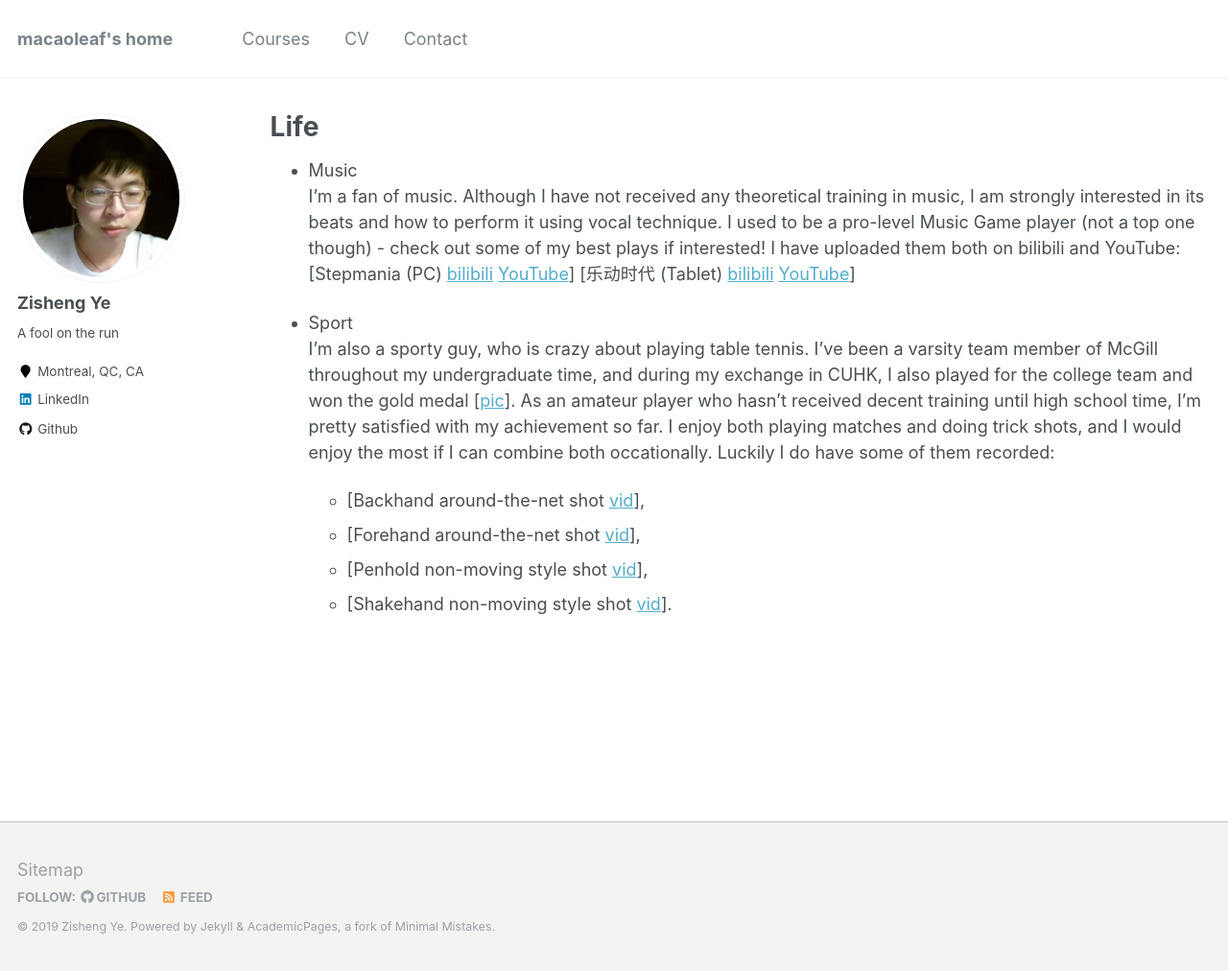
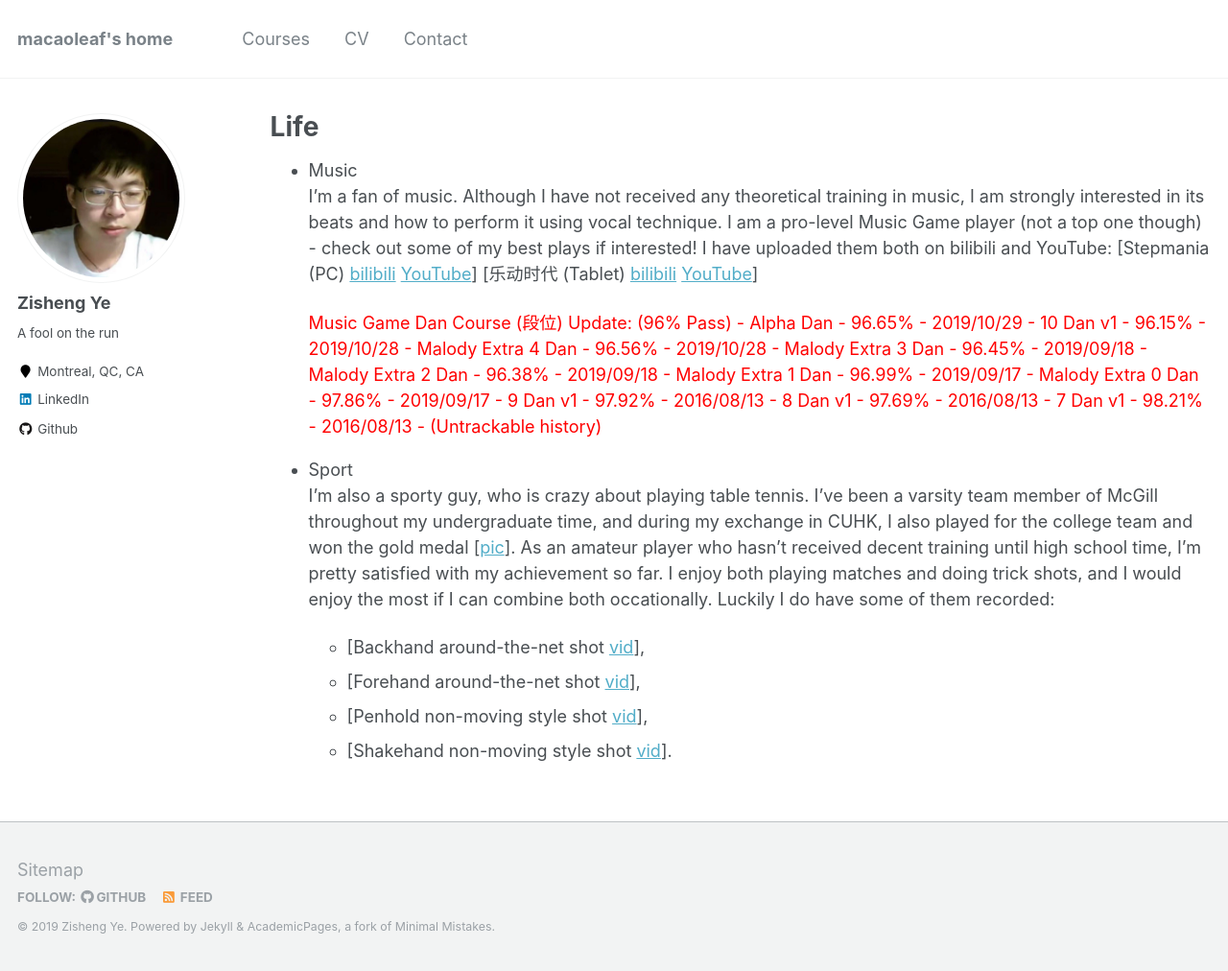
Before and after one commit to macaoleaf/macaoleaf.github.io, a Jekyll site: the page built from _pages/Life.md, in a window 1280 px wide and 1012 px high. Shown: the whole window at 96% size. Built offline with Jekyll 4.4.1, drawn with Linux system fonts in a browser that asks for light colours.

Commit message:
life game record added

```diff
--- a/_pages/Life.md
+++ b/_pages/Life.md
@@ -5,7 +5,21 @@ permalink: /life/
 author_profile: true
 ---
 - Music
-I'm a fan of music. Although I have not received any theoretical training in music, I am strongly interested in its beats and how to perform it using vocal technique. I used to be a pro-level Music Game player (not a top one though) - check out some of my best plays if interested! I have uploaded them both on bilibili and YouTube: [Stepmania (PC) [bilibili](https://www.bilibili.com/video/av67422894/) [YouTube](https://www.youtube.com/watch?v=7mtCqDasRP4&t=332s)] [乐动时代 (Tablet) [bilibili](https://www.bilibili.com/video/av67417951/) [YouTube](https://www.youtube.com/watch?v=ozFUyi3ZzOI)]
+I'm a fan of music. Although I have not received any theoretical training in music, I am strongly interested in its beats and how to perform it using vocal technique. I am a pro-level Music Game player (not a top one though) - check out some of my best plays if interested! I have uploaded them both on bilibili and YouTube: [Stepmania (PC) [bilibili](https://www.bilibili.com/video/av67422894/) [YouTube](https://www.youtube.com/watch?v=7mtCqDasRP4&t=332s)] [乐动时代 (Tablet) [bilibili](https://www.bilibili.com/video/av67417951/) [YouTube](https://www.youtube.com/watch?v=ozFUyi3ZzOI)]
+
+  <font color="red">Music Game Dan Course (段位) Update: (96% Pass)
+    - Alpha Dan - 96.65% - 2019/10/29
+    - 10 Dan v1 - 96.15% - 2019/10/28
+    - Malody Extra 4 Dan - 96.56% - 2019/10/28
+    - Malody Extra 3 Dan - 96.45% - 2019/09/18
+    - Malody Extra 2 Dan - 96.38% - 2019/09/18
+    - Malody Extra 1 Dan - 96.99% - 2019/09/17
+    - Malody Extra 0 Dan - 97.86% - 2019/09/17
+    - 9 Dan v1 - 97.92% - 2016/08/13
+    - 8 Dan v1 - 97.69% - 2016/08/13
+    - 7 Dan v1 - 98.21% - 2016/08/13
+    - (Untrackable history)</font>
+
 
 - Sport
 I'm also a sporty guy, who is crazy about playing table tennis. I've been a varsity team member of McGill throughout my undergraduate time, and during my exchange in CUHK, I also played for the college team and won the gold medal [[pic](/images/TTCUHK.jpg)]. As an amateur player who hasn't received decent training until high school time, I'm pretty satisfied with my achievement so far. I enjoy both playing matches and doing trick shots, and I would enjoy the most if I can combine both occationally. Luckily I do have some of them recorded:
```
Also changed, not shown: 1 other file.
